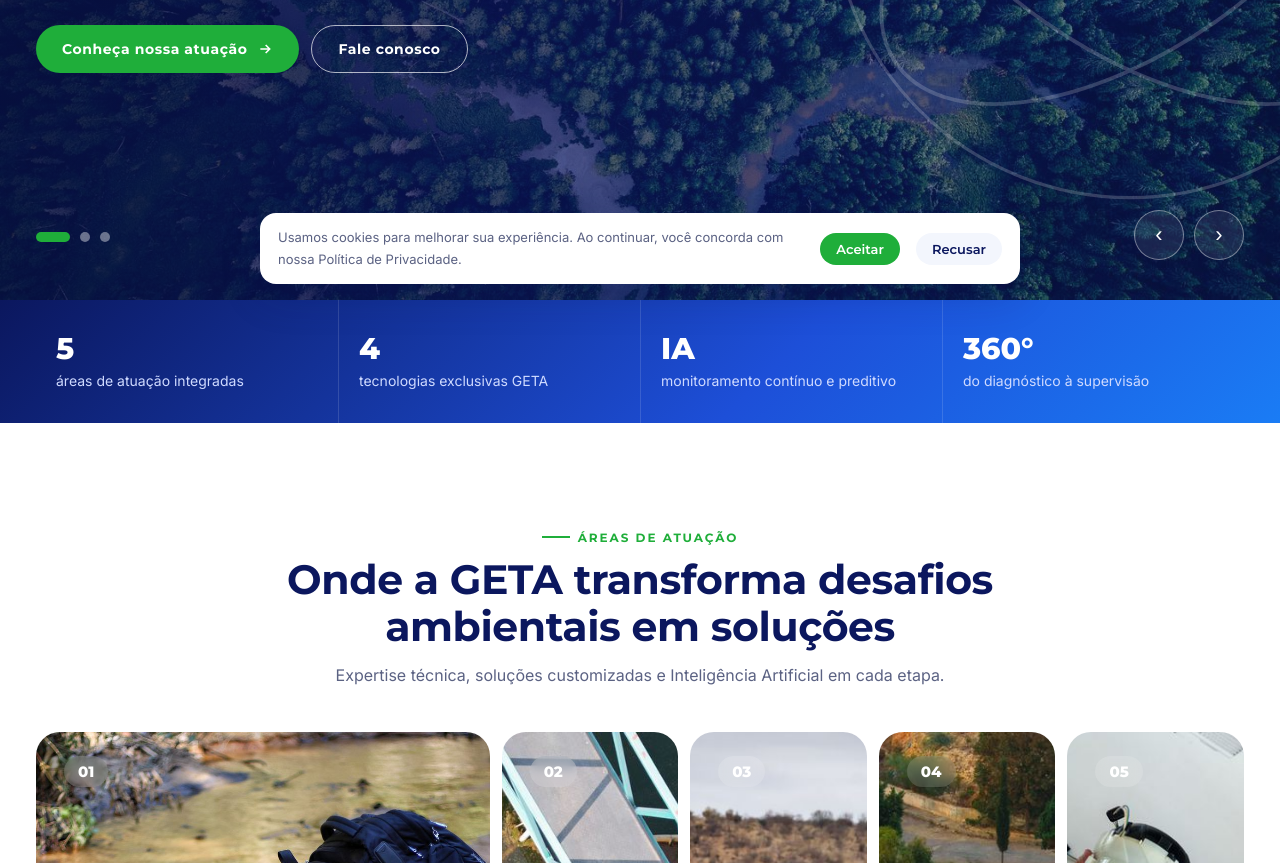
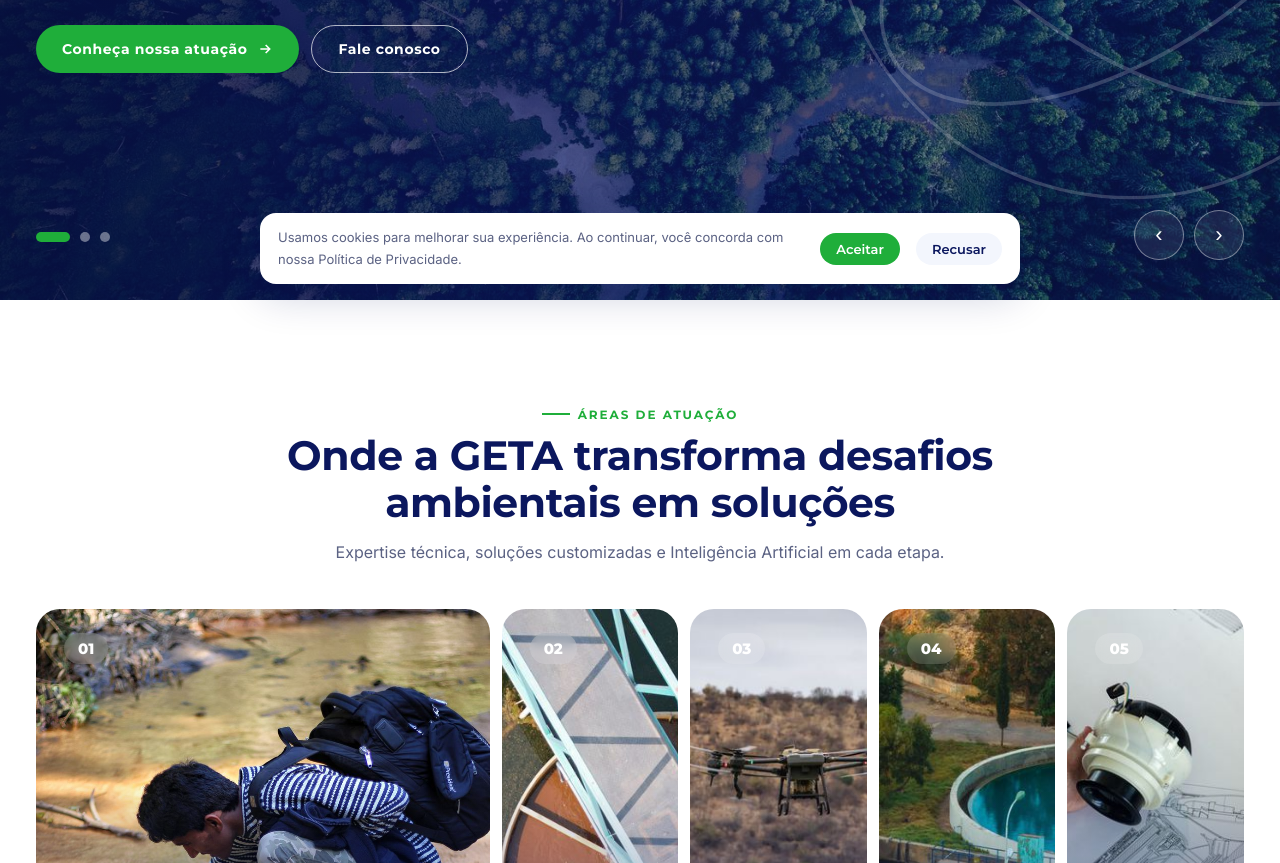
Before and after one commit to felipe77-CH/geta-site, a plain HTML site: page index.html in a window 1280 px wide. Shown: the part 500-1363 px from the top of the page. Drawn offline with Linux system fonts and the light colour scheme.

Commit message:
Remove "Quem somos" do menu superior e a faixa de números do início
"Quem somos" continua no submenu de "A GETA" e no rodapé.
O início fica só com as imagens de fundo do slider.

Co-Authored-By: Claude Opus 5.5 <noreply@anthropic.com>

```diff
--- a/assets/portfolio.js
+++ b/assets/portfolio.js
@@ -34,10 +34,9 @@
 <header class="header" id="header"><div class="wrap bar">
   <a class="brand" href="${r}" aria-label="GETA"><img class="logo-white" src="${ROOT}img/logo-geta-white.png" alt="GETA"><img class="logo-color" src="${ROOT}img/logo-geta.png" alt="GETA"><span class="brand-text" data-i18n="brand.text">Grupo de Especialistas em Tecnologias Ambientais</span></a>
   <ul class="nav">
-    <li><a href="${r}#sobre" data-i18n="nav.about">A GETA</a>
+    <li><a href="${r}#sobre" class="${cur('about')}" data-i18n="nav.about">A GETA</a>
       <div class="dropdown"><a href="${qs}" data-i18n="nav.who">Quem somos</a><a href="${r}#sobre" data-i18n="nav.how">Como trabalhamos</a><a href="${r}#tecnologia" data-i18n="nav.diff">Diferencial tecnológico</a></div></li>
     <li class="has-mega"><a href="${r}#areas" class="mega-toggle${cur('areas')}" aria-expanded="false" data-i18n="nav.areas">Áreas de atuação</a><div class="mega" data-mega></div></li>
-    <li><a href="${qs}" class="${cur('about')}" data-i18n="nav.who">Quem somos</a></li>
     <li><a href="${r}#tecnologia" data-i18n="nav.tech">Tecnologia</a></li>
     <li><a href="${r}#contato" data-i18n="nav.contact">Contato</a></li>
   </ul>
--- a/index.html
+++ b/index.html
@@ -109,13 +109,6 @@
   .orbit{position:absolute;right:-160px;top:50%;width:620px;height:620px;transform:translateY(-50%);z-index:1;opacity:.18;pointer-events:none}
   .orbit ellipse{fill:none;stroke:#fff;stroke-width:1.2}
 
-  /* ====== Faixa de números ====== */
-  .stats{background:var(--grad);color:#fff}
-  .stats .wrap{display:grid;grid-template-columns:repeat(4,1fr)}
-  .stat{padding:30px 20px;border-left:1px solid #ffffff22}
-  .stat:first-child{border-left:0}
-  .stat b{display:block;font:800 30px var(--display);color:#fff}
-  .stat span{font-size:14px;color:#cfdaff}
 
   /* ====== Áreas de atuação: painéis que expandem ====== */
   .areas{padding:96px 0}
@@ -244,8 +237,6 @@
     .filters h5{display:none}
     .filters button{width:auto;white-space:nowrap;border:1.5px solid var(--line);border-radius:999px;padding:8px 14px}
     .filters button.on::after{content:none}.filters button.on{background:var(--navy);color:#fff;border-color:var(--navy)}
-    .stats .wrap{grid-template-columns:repeat(2,1fr)}
-    .stat:nth-child(3){border-left:0}
     .foot-grid{grid-template-columns:1fr 1fr}
     .hero .arrow,.orbit{display:none}
     .node{width:86px;margin:-24px 0 0 -43px}.node .dot{width:46px;height:46px;font-size:13px}.node span{font-size:10px}
@@ -269,7 +260,6 @@
         <div class="dropdown"><a href="quem-somos.html" data-i18n="nav.who">Quem somos</a><a href="#sobre" data-i18n="nav.how">Como trabalhamos</a><a href="#tecnologia" data-i18n="nav.diff">Diferencial tecnológico</a></div></li>
       <li class="has-mega"><a href="#areas" class="mega-toggle" aria-expanded="false" data-i18n="nav.areas">Áreas de atuação</a>
         <div class="mega" data-mega></div></li>
-      <li><a href="quem-somos.html" data-i18n="nav.who">Quem somos</a></li>
       <li><a href="#tecnologia" data-i18n="nav.tech">Tecnologia</a></li>
       <li><a href="#contato" data-i18n="nav.contact">Contato</a></li>
     </ul>
@@ -318,16 +308,6 @@
   <button class="arrow prev" data-i18n-aria="aria.prev" aria-label="Slide anterior">‹</button>
   <button class="arrow next" data-i18n-aria="aria.next" aria-label="Próximo slide">›</button>
   <div class="dots"></div>
-</section>
-
-<!-- NÚMEROS / PILARES -->
-<section class="stats">
-  <div class="wrap">
-    <div class="stat"><b>5</b><span data-i18n="stat.1">áreas de atuação integradas</span></div>
-    <div class="stat"><b>4</b><span data-i18n="stat.2">tecnologias exclusivas GETA</span></div>
-    <div class="stat"><b data-i18n="stat.3b">IA</b><span data-i18n="stat.3">monitoramento contínuo e preditivo</span></div>
-    <div class="stat"><b>360°</b><span data-i18n="stat.4">do diagnóstico à supervisão</span></div>
-  </div>
 </section>
 
 <!-- ÁREAS DE ATUAÇÃO -->
```
